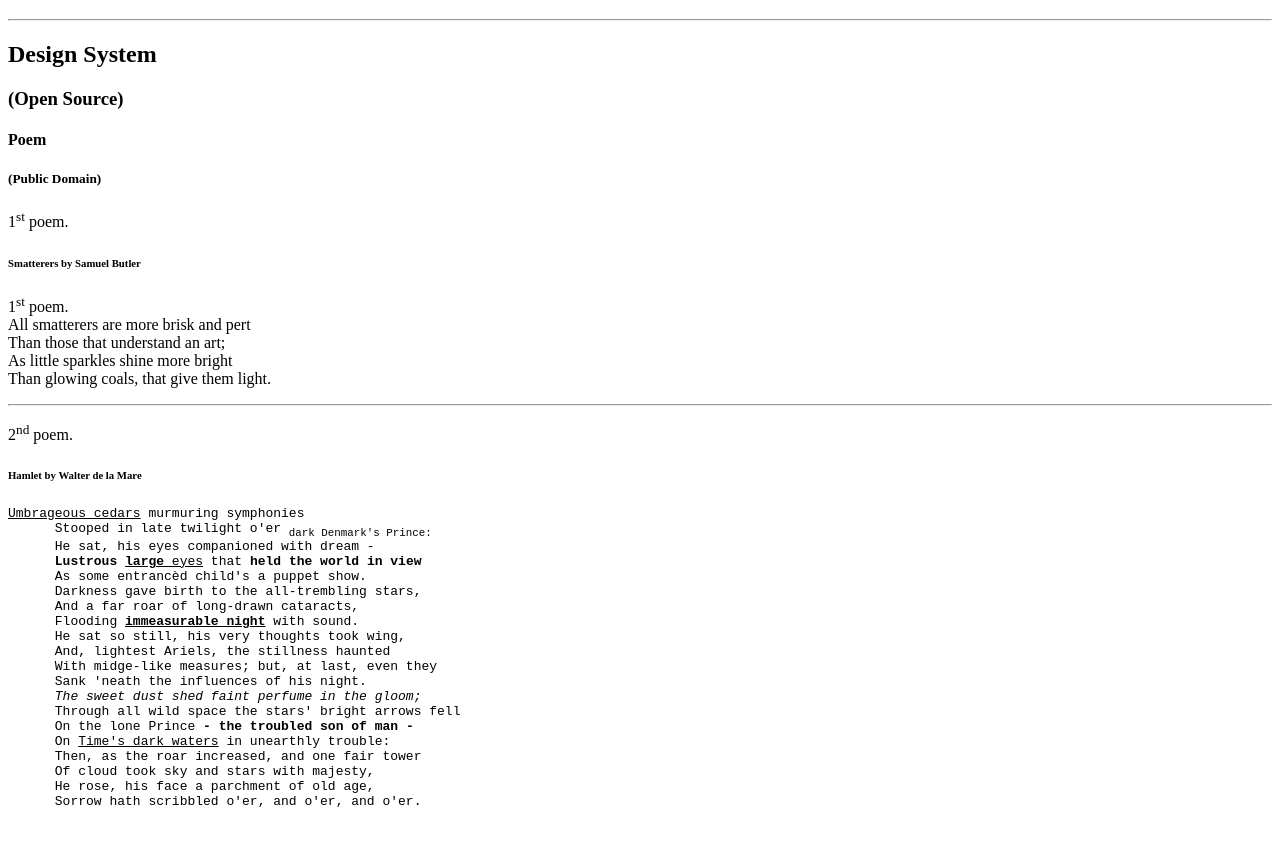
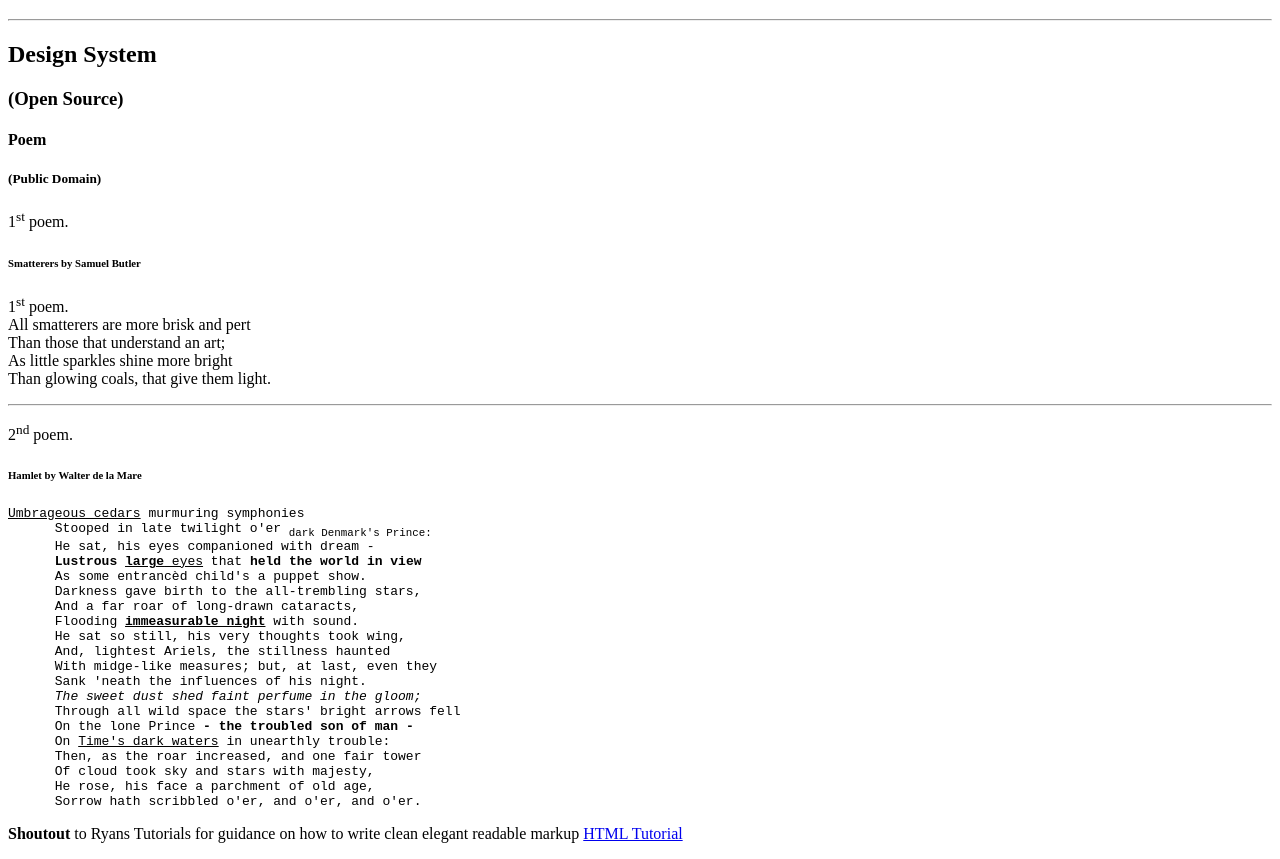
Before and after one commit to gipsi/pattern, a plain HTML site: page index.html in a window 1280 px wide. Shown: the part 61-920 px from the top of the page. Before the commit the page ends 883 px from the top, so only its background shows below. Drawn offline with Linux system fonts and the light colour scheme.

Commit message:
Update index.html

```diff
--- a/index.html
+++ b/index.html
@@ -64,5 +64,8 @@
    <p>Character code for copy - &copy; or &#169;</p>
    <a href="https://www.google.com/search?q=html+character+codes&cad=h" target="_blank">Character Codes</a>
    -->
+
+    <p><b>Shoutout</b> to Ryans Tutorials for guidance on how to write clean elegant readable markup
+    <a href="https://ryanstutorials.net/html-tutorial/" target="_blank">HTML Tutorial</a></p>
 </body>
 </html>
```
